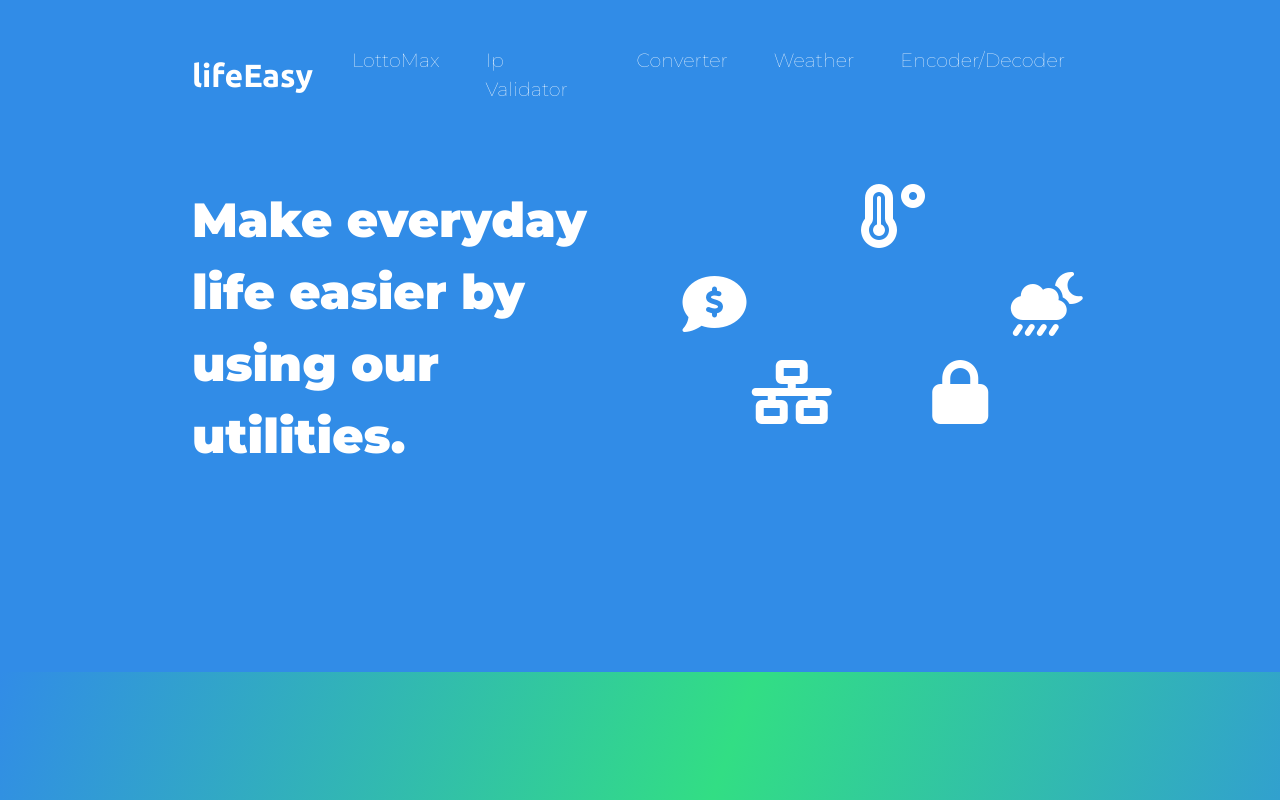
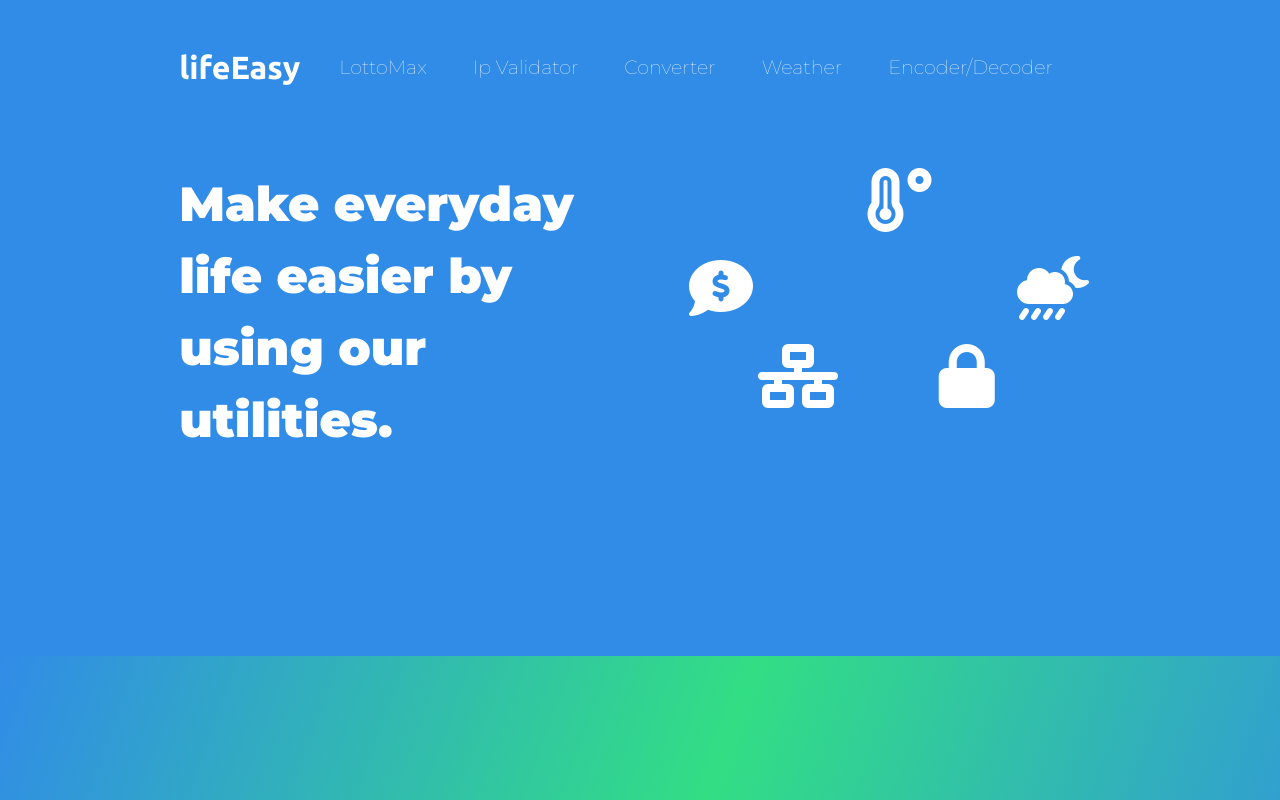
Before and after one commit to tejvirdhami/GoLangWebsite, a plain HTML site: page index.html in a window 1280 px wide. Shown: the top 800 px of the page. Drawn offline with nearby package versions, Linux system fonts and the light colour scheme.

Commit message:
Final Commit!

```diff
--- a/index.html
+++ b/index.html
@@ -40,7 +40,7 @@
     }
 
     .container-fluid {
-      padding: 3% 15% 15%;
+      padding: 3% 14% 15%;
     }
 
     .navbar {
```
